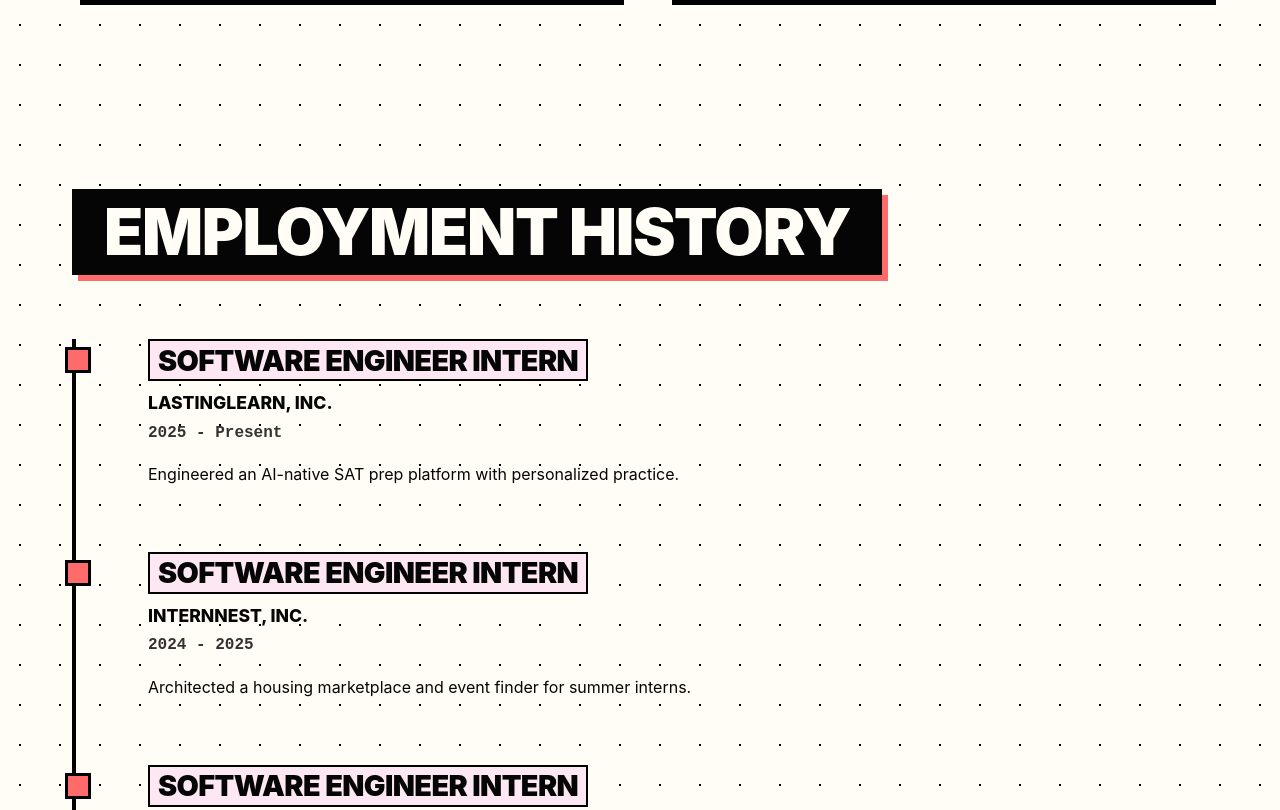
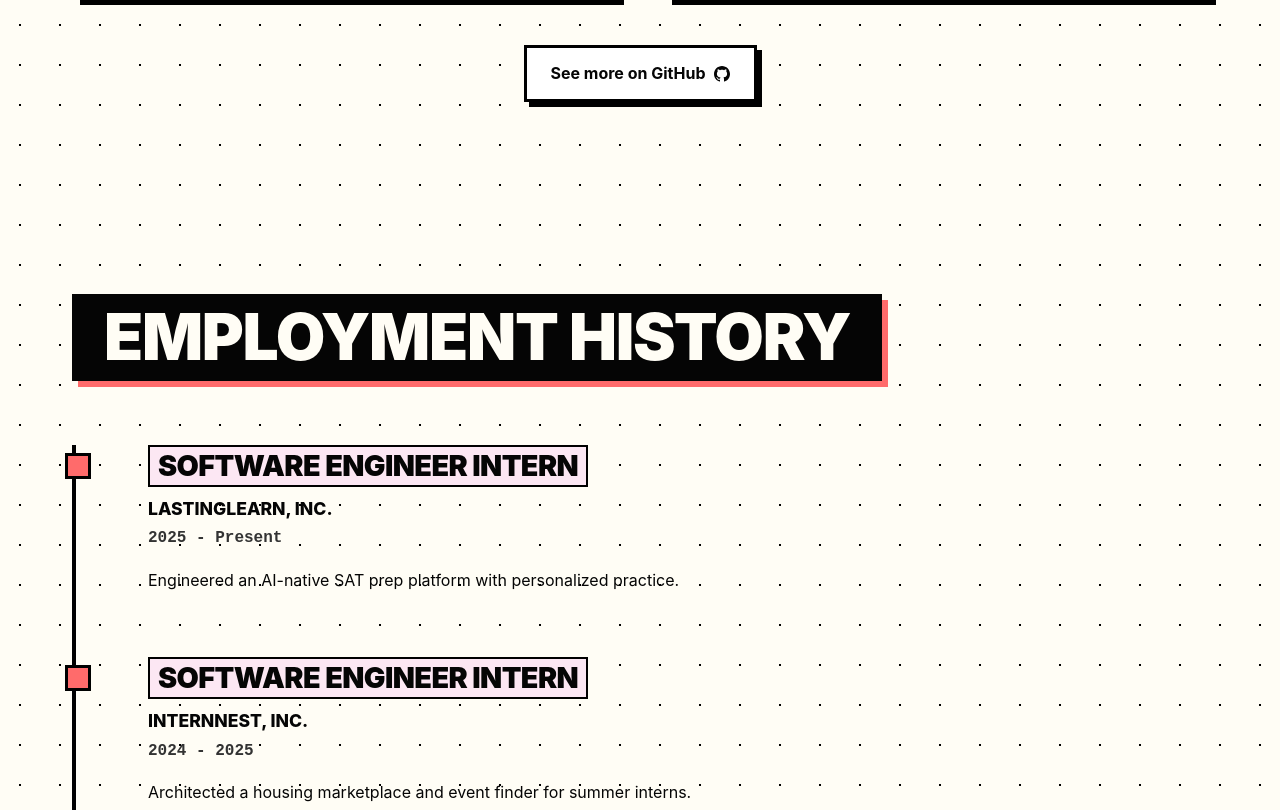
Before and after one commit to kennethliu0/kennethliu0.github.io, an Astro site: page / in a window 1280 px wide. Shown: the part 1355-2165 px from the top of the page. Built offline with nearby package versions, Linux system fonts and the light colour scheme; Astro itself is replaced by a stand-in of ours.

Commit message:
Add see more projects link

```diff
--- a/src/components/PortfolioContent.astro
+++ b/src/components/PortfolioContent.astro
@@ -116,6 +116,17 @@
       </div>
     ))}
   </div>
+  <a
+    href={socialLinks.github}
+    target="_blank"
+    rel="noopener noreferrer"
+    class="see-more-link animate-on-scroll hover-scale"
+  >
+    See more on GitHub
+    <svg width="16" height="16" fill="currentColor" viewBox="0 0 24 24">
+      <path d="M12 0c-6.626 0-12 5.373-12 12 0 5.302 3.438 9.8 8.207 11.387.599.111.793-.261.793-.577v-2.234c-3.338.726-4.033-1.416-4.033-1.416-.546-1.387-1.333-1.756-1.333-1.756-1.089-.745.083-.729.083-.729 1.205.084 1.839 1.237 1.839 1.237 1.07 1.834 2.807 1.304 3.492.997.107-.775.418-1.305.762-1.604-2.665-.305-5.467-1.334-5.467-5.931 0-1.311.469-2.381 1.236-3.221-.124-.303-.535-1.524.117-3.176 0 0 1.008-.322 3.301 1.23.957-.266 1.983-.399 3.003-.404 1.02.005 2.047.138 3.006.404 2.291-1.552 3.297-1.23 3.297-1.23.653 1.653.242 2.874.118 3.176.77.84 1.235 1.911 1.235 3.221 0 4.609-2.807 5.624-5.479 5.921.43.372.823 1.102.823 2.222v3.293c0 .319.192.694.801.576 4.765-1.589 8.199-6.086 8.199-11.386 0-6.627-5.373-12-12-12z" />
+    </svg>
+  </a>
 </section>
 
 <section id="employment" class="section">
--- a/src/styles/global.css
+++ b/src/styles/global.css
@@ -329,6 +329,29 @@
   box-shadow: 2px 2px 0 var(--shadow-color);
 }
 
+.see-more-link {
+  display: flex;
+  align-items: center;
+  justify-content: center;
+  gap: 0.5rem;
+  margin-top: 3rem;
+  padding: 0.8rem 1.5rem;
+  background-color: var(--bg-card);
+  border: 3px solid var(--border);
+  box-shadow: 5px 5px 0 var(--shadow-color);
+  font-weight: 700;
+  text-decoration: none;
+  width: fit-content;
+  margin-left: auto;
+  margin-right: auto;
+}
+
+.see-more-link:hover {
+  background-color: var(--accent);
+  transform: translate(-2px, -2px);
+  box-shadow: 7px 7px 0 var(--shadow-color);
+}
+
 /* Timeline */
 .timeline {
   position: relative;
```
